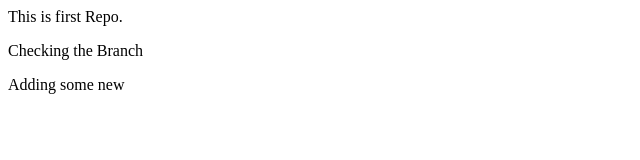
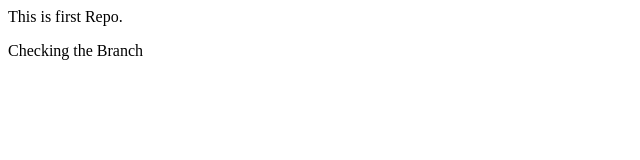
Before and after one commit to Ravi9605/localRepo, a plain HTML site: page index.html in a window 1280 px wide. Shown: the whole page, without its empty margins (0-640 px from the left). Drawn offline with Linux system fonts and the light colour scheme.

Commit message:
Update index.html

```diff
--- a/index.html
+++ b/index.html
@@ -1,3 +1,2 @@
 <p>This is first Repo.</p>
 <p>Checking the Branch </p>
-<p>Adding some new </p>
```
